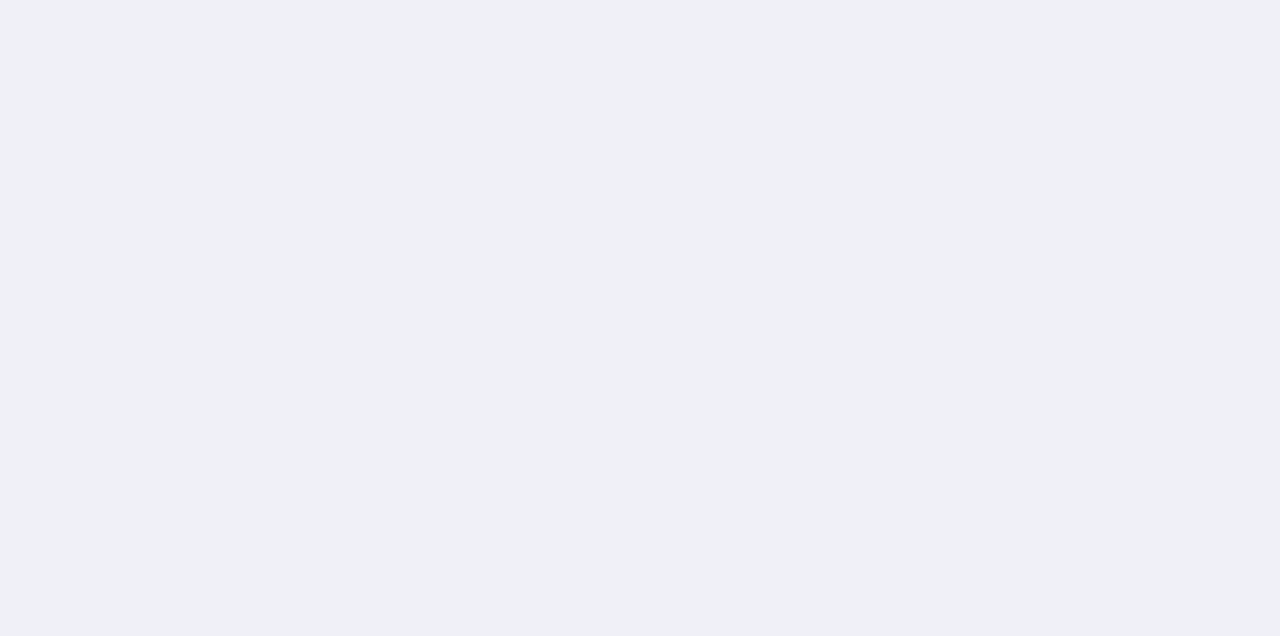
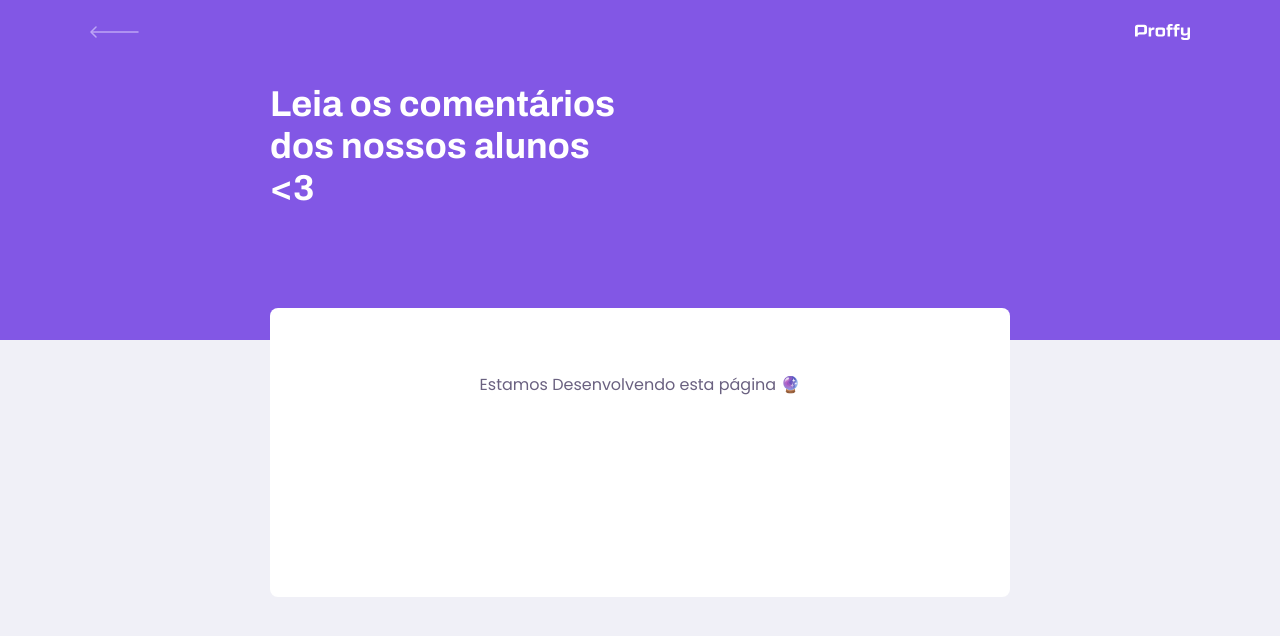
Before and after one commit to nfers/proffy-web, a React (Create React App) app: page /posts in a window 1280 px wide. Shown: the top 636 px of the page. Built offline with nearby package versions, Linux system fonts and the light colour scheme.

Commit message:
implementing comments feature

```diff
--- a/src/pages/Landing/index.tsx
+++ b/src/pages/Landing/index.tsx
@@ -1,10 +1,11 @@
-import React, { useState, useEffect } from "react";
+import React, { useEffect, useState } from "react";
 import { Link } from "react-router-dom";
-import logo from "../../images/logo.svg";
-import landingImg from "../../images/landing.svg";
-import studyIcon from "../../images/icons/study.svg";
 import giveClassesIcon from "../../images/icons/give-classes.svg";
 import purpleHeart from "../../images/icons/purple-heart.svg";
+import studyIcon from "../../images/icons/study.svg";
+import postsIcon from "../../images/icons/support.svg";
+import landingImg from "../../images/landing.svg";
+import logo from "../../images/logo.svg";
 import api from "../../services/api";
 import "./style.css";
 
@@ -48,6 +49,10 @@ function Landing() {
             <img src={giveClassesIcon} alt="dar aulas" />
             Dar Aulas
           </Link>
+          <Link to="/posts" className="study">
+            <img src={postsIcon} alt="Comentários" />
+            Posts
+          </Link>
         </div>
 
         <span className="total-connections">
--- a/src/pages/Landing/style.css
+++ b/src/pages/Landing/style.css
@@ -93,7 +93,7 @@
     max-width: 900px;
 
     display: grid;
-    grid-template-rows: 350px 1fr;
+    grid-template-rows: 250px 1fr;
     grid-template-columns: 2fr 1fr 1fr;
     grid-template-areas:
       "logo hero hero"
@@ -129,14 +129,18 @@
 
   .buttons-container a {
     font-size: 2.4rem;
+    margin-left: 1.5rem;
   }
 
   .buttons-container a img {
     margin-right: 2.4rem;
+
   }
 
   .total-connections {
     grid-area: total;
     justify-self: end;
+    margin: 5rem;
+
   }
 }
--- /dev/null
+++ b/src/pages/Posts/index.tsx
@@ -0,0 +1,16 @@
+import React from "react";
+import PageHeader from "../../components/PageHeader";
+import "./styles.css";
+
+const Posts: React.FC = () => {
+  return (
+    <div id="page-posts" className="container">
+      <PageHeader title="Leia os comentários dos nossos alunos <3" />
+      <main>
+        <p>Estamos Desenvolvendo esta página 🔮</p>
+      </main>
+    </div>
+  );
+};
+
+export default Posts;
--- /dev/null
+++ b/src/pages/Posts/styles.css
@@ -0,0 +1,45 @@
+#page-posts {
+  width: 100vw;
+  height: 100vh;
+}
+
+#page-posts .page-header .header-content {
+  margin-bottom: 6.4rem;
+}
+
+#page-posts main {
+  background: var(--color-box-base);
+  width: 100%;
+  max-width: 74rem;
+  border-radius: 0.8rem;
+  margin: -3.2rem auto 3.2rem;
+  padding-top: 6.4rem;
+  overflow: hidden;
+}
+
+#page-posts main p {
+  text-align: center;
+  margin-block-end: 20rem;
+}
+
+@media (min-width: 700px) {
+  .page-header {
+    height: 340px;
+  }
+
+  #page-posts {
+    max-width: 100vw;
+  }
+
+  #page-posts-form .page-header .header-content {
+    margin-bottom: 0;
+  }
+
+
+
+
+
+
+
+
+}
--- a/src/routes/routes.tsx
+++ b/src/routes/routes.tsx
@@ -1,8 +1,9 @@
 import React from "react";
 import { BrowserRouter, Route } from "react-router-dom";
 import Landing from "../pages/Landing/index";
+import Posts from "../pages/Posts";
+import TeacherForm from "../pages/TeacherForm";
 import TeacherList from "../pages/TeacherList";
-import TeacherForm from "../pages/TeacherForm";
 
 function Routes() {
   return (
@@ -10,6 +11,7 @@ function Routes() {
       <Route path="/" exact component={Landing} />
       <Route path="/study" component={TeacherList} />
       <Route path="/give-classes" component={TeacherForm} />
+      <Route path="/posts" component={Posts} />
     </BrowserRouter>
   );
 }
```
Also changed, not shown: src/images/icons/support.svg (added).
